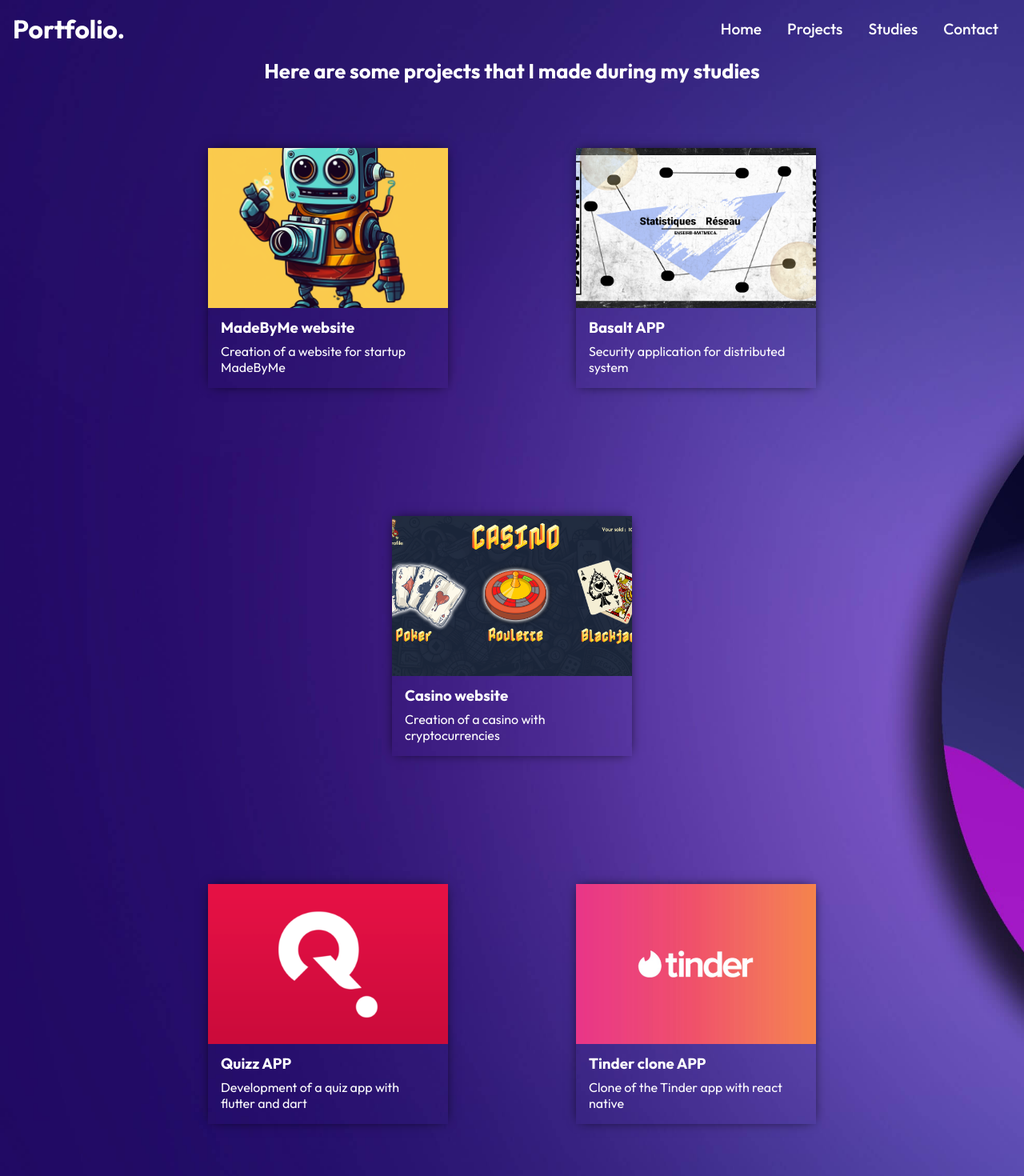
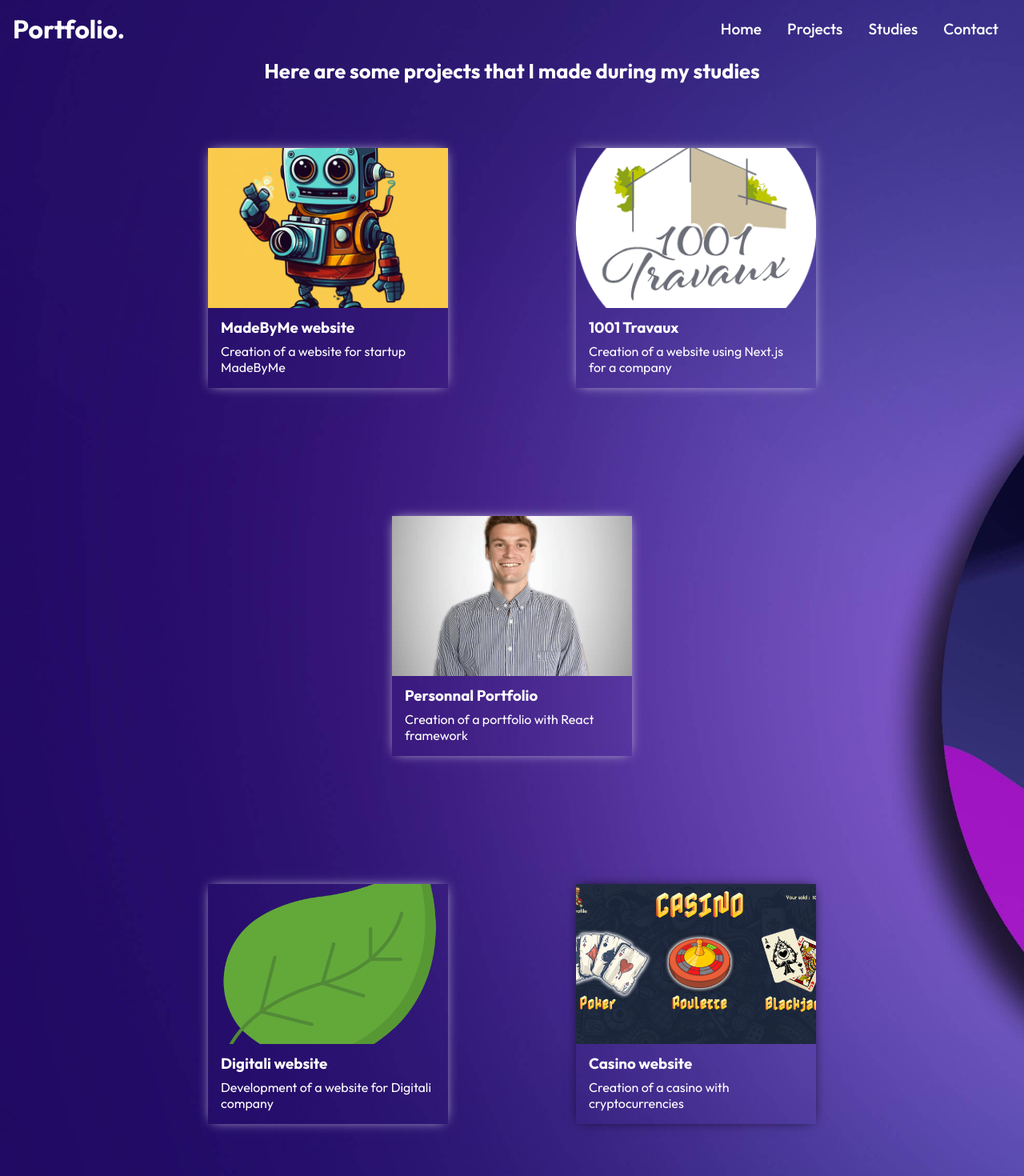
Before and after one commit to thomasViot/react-github-portfolio, a React (Create React App) app: page /react-github-portfolio/Projects in a window 1280 px wide. Shown: the top 1470 px of the page at 80% size. Built offline with nearby package versions, Linux system fonts and the light colour scheme.

Commit message:
changement des projets

```diff
--- a/src/components/ProjectComponent.js
+++ b/src/components/ProjectComponent.js
@@ -1,9 +1,9 @@
 import React from 'react'
 import CardComponent from './CardComponent'
 import ProfileImage from "../assets/moi.png";
-import Project1 from "../assets/projet1.png";
+import Project1 from "../assets/logo-1001tr.png";
 import Tinder from "../assets/tinder.png";
-import Question from "../assets/question.png";
+import Question from "../assets/leaf.png";
 import Casino from "../assets/casino.png";
 import Robot from "../assets/robot.png";
 import "../styles/Cardparents.css";
@@ -15,38 +15,47 @@
         Here are some projects that I made during my studies
       </h2>
       <div className="cards">
+        <a href="https://madebyme.app/">
           <CardComponent
             title="MadeByMe website"
             image={Robot}
             body="Creation of a website for startup MadeByMe"
           ></CardComponent>
+        </a>
+        <a href="https://1001travaux.vercel.app/">
           <CardComponent
-          title="Basalt APP"
+            title="1001 Travaux"
             image={Project1}
-          body=" Security application for distributed system"
+            body="Creation of a website using Next.js for a company"
           ></CardComponent>
+        </a>
+        <a href="https://thomasviot.github.io/react-github-portfolio">
+          <CardComponent
+            title="Personnal Portfolio"
+            image={ProfileImage}
+            body="Creation of a portfolio with React framework"
+          ></CardComponent>
+        </a>
+      </div>
+
+      <div className="cards">
+        <a href="https://digitali.vercel.app/">
+          <CardComponent
+            title="Digitali website"
+            image={Question}
+            body="Development of a website for Digitali company"
+          ></CardComponent>
+        </a>
+
         <CardComponent
           title="Casino website"
           image={Casino}
           body="Creation of a casino with cryptocurrencies"
         ></CardComponent>
-      </div>
-
-      <div className="cards">
-        <CardComponent
-          title="Quizz APP"
-          image={Question}
-          body="Development of a quiz app with flutter and dart"
-        ></CardComponent>
         <CardComponent
           title="Tinder clone APP"
           image={Tinder}
           body="Clone of the Tinder app with react native"
-        ></CardComponent>
-        <CardComponent
-          title="Personnal Portfolio"
-          image={ProfileImage}
-          body="Creation of a portfolio with React framework"
         ></CardComponent>
       </div>
     </div>
```
Also changed, not shown: src/assets/leaf.png (added), src/assets/logo-1001tr.png (added). Lines whose indentation alone changed are shown as unchanged.
